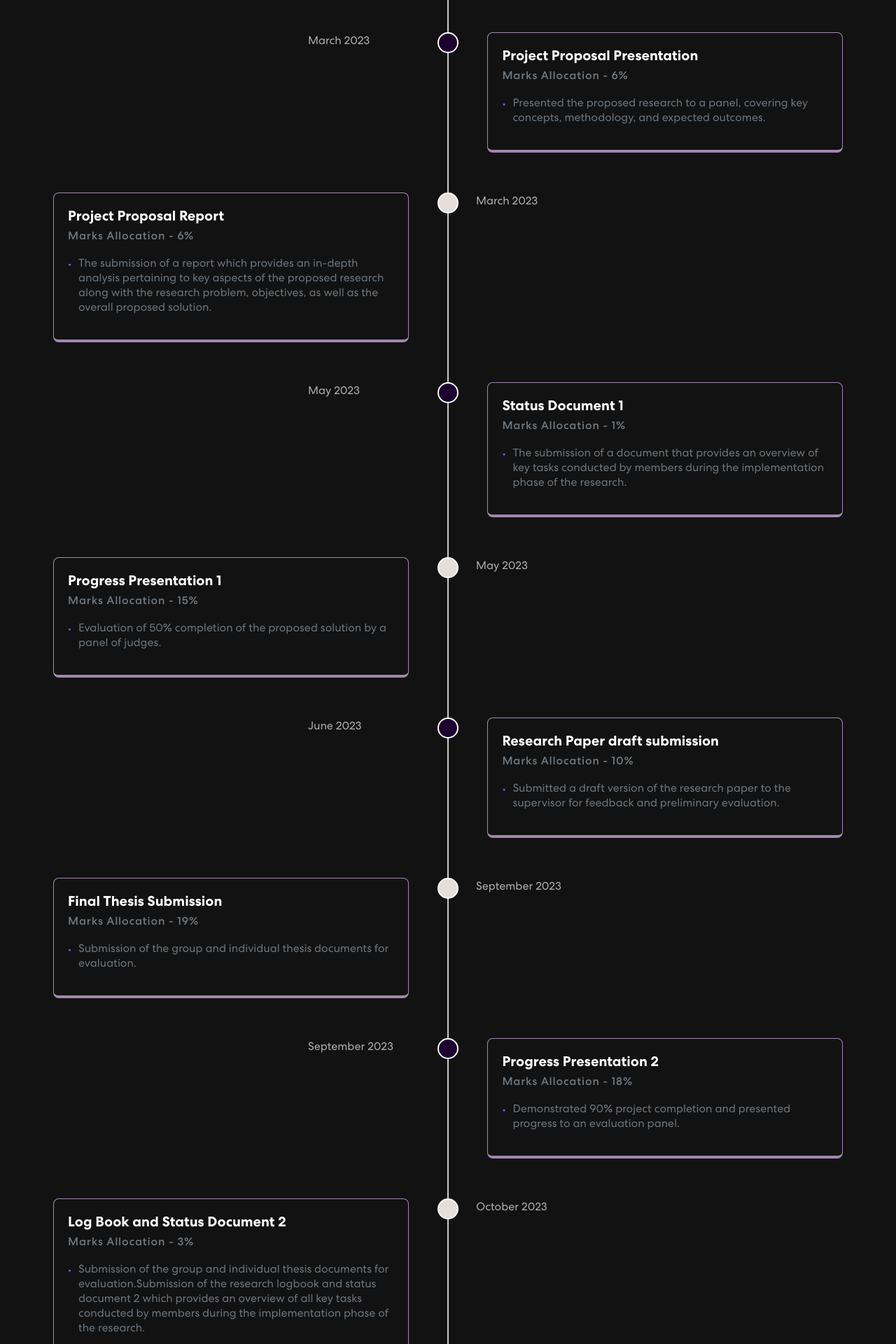
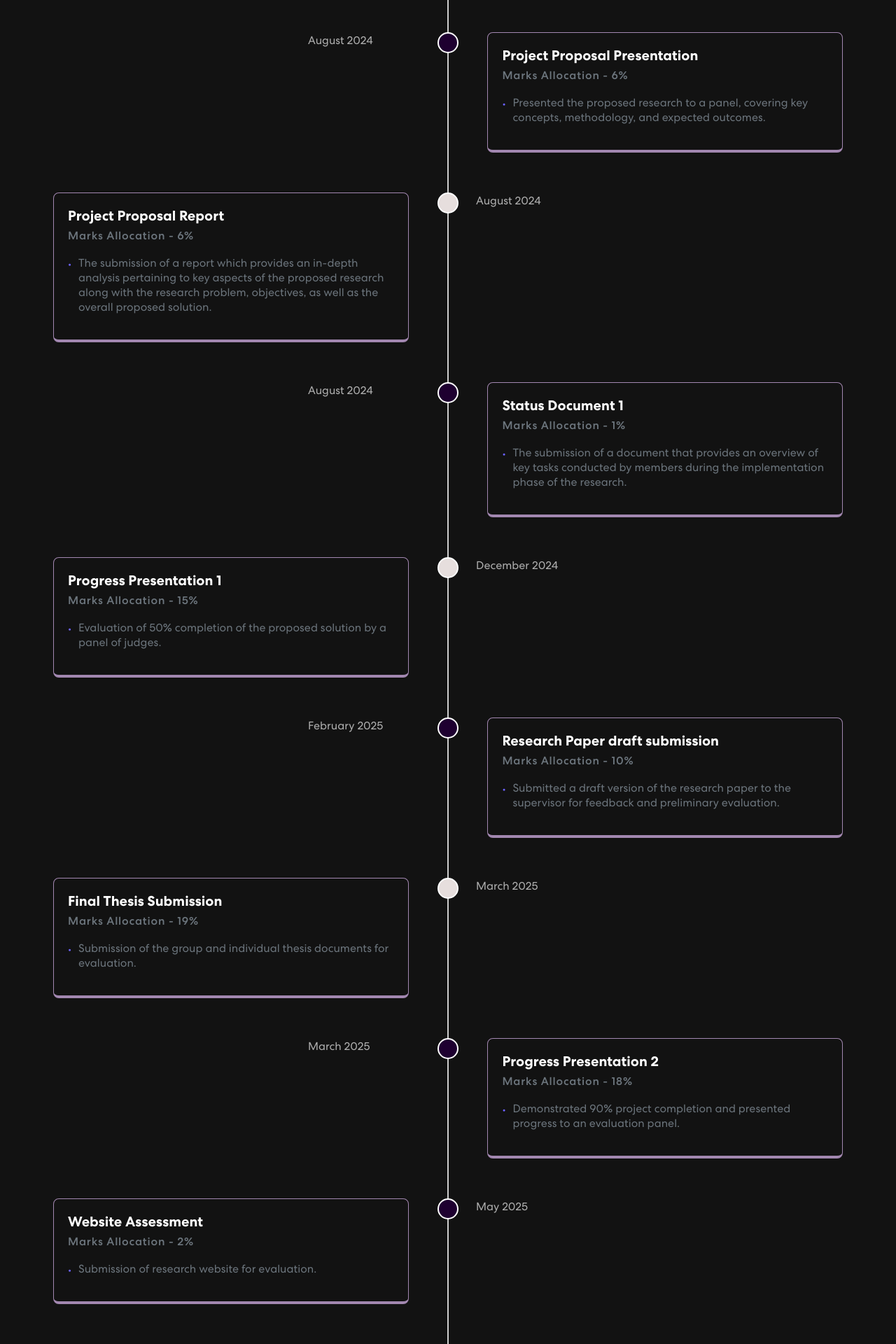
Before and after one commit to IT21375514/RP-24-25J-146-Website, a React (Create React App) app: page / in a window 1280 px wide. Shown: the part 2548-4468 px from the top of the page at 70% size. Built offline with nearby package versions, Linux system fonts and the light colour scheme.

Commit message:
data corrected

```diff
--- a/src/components/Milestone.js
+++ b/src/components/Milestone.js
@@ -8,7 +8,7 @@ export const Milestone = () => {
       title: "Project Topic Assessment",
       marks: "No marks allocated",
       iconBg: "#1e0030",
-      date: "January 2023",
+      date: "July 2024",
       points: [
         "Initial topic assessment document of the proposed research was submitted for evaluation. The submitted document included a brief overview on key aspects of the proposed research along with the research problem, research objectives, overall solution as well as member task breakdown.",
       ],
@@ -17,7 +17,7 @@ export const Milestone = () => {
       title: "Project Charter Submission",
       marks: "No marks allocated",
       iconBg: "#E6DEDD",
-      date: "January 2023",
+      date: "August 2024",
       points: [
         "Once the topic was finalized, the project charter document was submitted for evaluation. This document also included a brief overview on key aspects of the proposed research along with the research problem, research objectives, overall solution as well as member task breakdown of the proposed research.",
       ],
@@ -26,7 +26,7 @@ export const Milestone = () => {
       title: "Project Proposal Presentation",
       marks: "Marks Allocation - 6%",
       iconBg: "#1e0030",
-      date: "March 2023",
+      date: "August 2024",
       points: [
         "Presented the proposed research to a panel, covering key concepts, methodology, and expected outcomes.",
       ],
@@ -35,7 +35,7 @@ export const Milestone = () => {
       title: "Project Proposal Report",
       marks: "Marks Allocation - 6%",
       iconBg: "#E6DEDD",
-      date: "March 2023",
+      date: "August 2024",
       points: [
         "The submission of a report which provides an in-depth analysis pertaining to key aspects of the proposed research along with the research problem, objectives, as well as the overall proposed solution.",
       ],
@@ -44,7 +44,7 @@ export const Milestone = () => {
       title: "Status Document 1",
       marks: "Marks Allocation - 1%",
       iconBg: "#1e0030",
-      date: "May 2023",
+      date: "August 2024",
       points: [
         "The submission of a document that provides an overview of key tasks conducted by members during the implementation phase of the research.",
       ],
@@ -53,7 +53,7 @@ export const Milestone = () => {
       title: "Progress Presentation 1",
       marks: "Marks Allocation - 15%",
       iconBg: "#E6DEDD",
-      date: "May 2023",
+      date: "December 2024",
       points: [
         "Evaluation of 50% completion of the proposed solution by a panel of judges.",
       ],
@@ -62,7 +62,7 @@ export const Milestone = () => {
       title: "Research Paper draft submission",
       marks: "Marks Allocation - 10%",
       iconBg: "#1e0030",
-      date: "June 2023",
+      date: "February 2025",
       points: [
         "Submitted a draft version of the research paper to the supervisor for feedback and preliminary evaluation.",
       ],
@@ -71,7 +71,7 @@ export const Milestone = () => {
       title: "Final Thesis Submission",
       marks: "Marks Allocation - 19%",
       iconBg: "#E6DEDD",
-      date: "September 2023",
+      date: "March 2025",
       points: [
         "Submission of the group and individual thesis documents for evaluation.",
       ],
@@ -80,32 +80,32 @@ export const Milestone = () => {
       title: "Progress Presentation 2",
       marks: "Marks Allocation - 18%",
       iconBg: "#1e0030",
-      date: "September 2023",
+      date: "March 2025",
       points: [
         "Demonstrated 90% project completion and presented progress to an evaluation panel.",
       ],
     },
-    {
-      title: "Log Book and Status Document 2",
-      marks: "Marks Allocation - 3%",
-      iconBg: "#E6DEDD",
-      date: "October 2023",
-      points: [
-        "Submission of the group and individual thesis documents for evaluation.Submission of the research logbook and status document 2 which provides an overview of all key tasks conducted by members during the implementation phase of the research.",
-      ],
-    },
+    // {
+    //   title: "Log Book and Status Document 2",
+    //   marks: "Marks Allocation - 3%",
+    //   iconBg: "#E6DEDD",
+    //   date: "October 2023",
+    //   points: [
+    //     "Submission of the group and individual thesis documents for evaluation.Submission of the research logbook and status document 2 which provides an overview of all key tasks conducted by members during the implementation phase of the research.",
+    //   ],
+    // },
     {
       title: "Website Assessment",
       marks: "Marks Allocation - 2%",
       iconBg: "#1e0030",
-      date: "November 2023",
+      date: "May 2025",
       points: ["Submission of research website for evaluation."],
     },
     {
       title: "Final Presentation and Viva",
       marks: "Marks Allocation - 20%",
       iconBg: "#E6DEDD",
-      date: "November 2023",
+      date: "May 2025",
       points: ["Final evaluation of the completed product(100%)."],
     },
   ];
```
